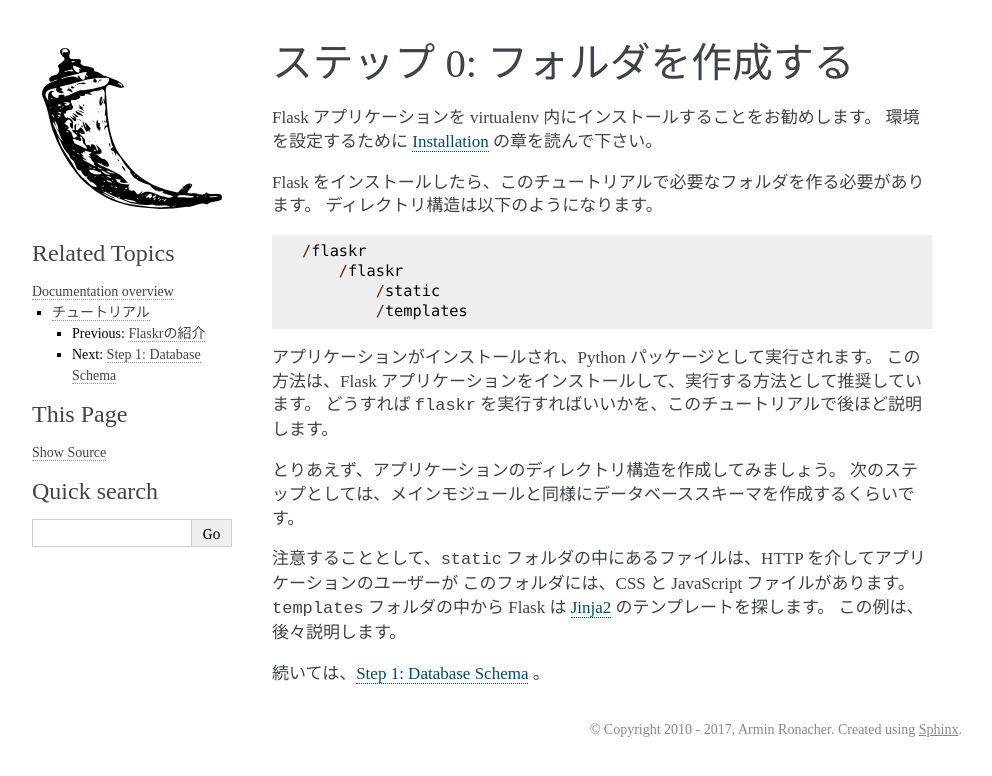
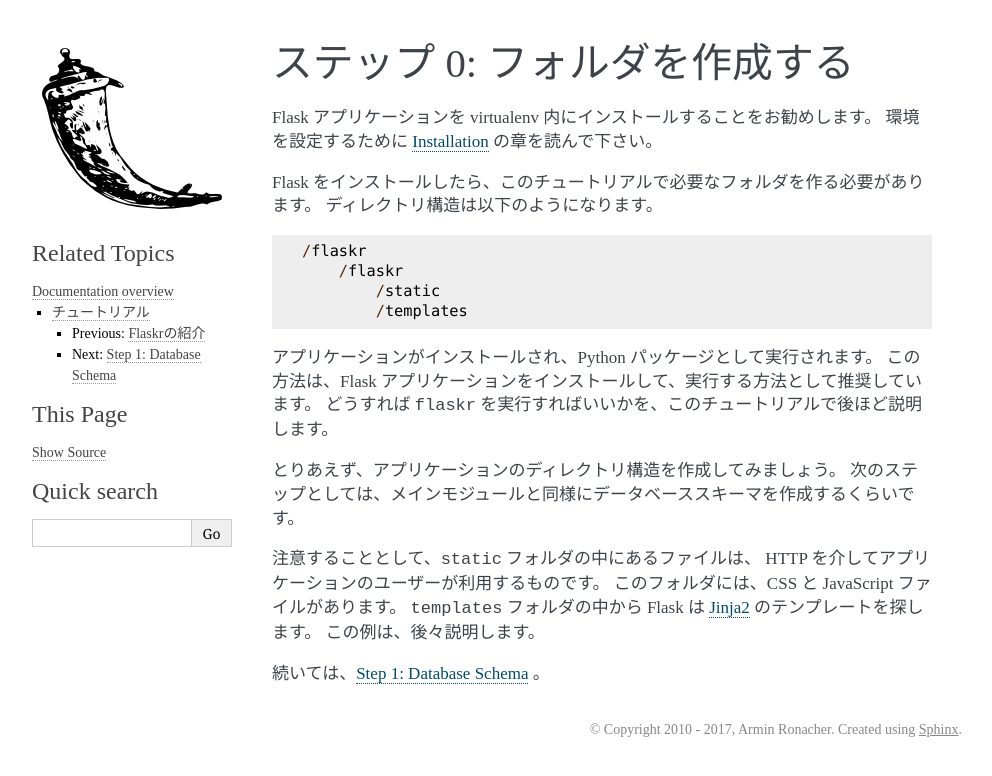
Before and after one commit to tokuda109/flask-docs-ja, a Sphinx documentation site: the page built from docs/tutorial/folders.rst, in a window 1280 px wide. Shown: the top 776 px of the page, without its empty margins (148-1140 px from the left). Built offline with Sphinx 7.4.7, drawn with Linux system fonts in a browser that asks for light colours.

Commit message:
翻訳漏れを追加

```diff
--- a/docs/tutorial/folders.rst
+++ b/docs/tutorial/folders.rst
@@ -42,7 +42,8 @@
    JavaScript files go.  Inside the :file:`templates` folder, Flask will look for
    `Jinja2`_ templates.  You will see examples of this later on.
 
-注意することとして、:file:`static` フォルダの中にあるファイルは、HTTP を介してアプリケーションのユーザーが
+注意することとして、:file:`static` フォルダの中にあるファイルは、
+HTTP を介してアプリケーションのユーザーが利用するものです。
 このフォルダには、CSS と JavaScript ファイルがあります。
 :file:`templates` フォルダの中から Flask は `Jinja2`_ のテンプレートを探します。
 この例は、後々説明します。
```
